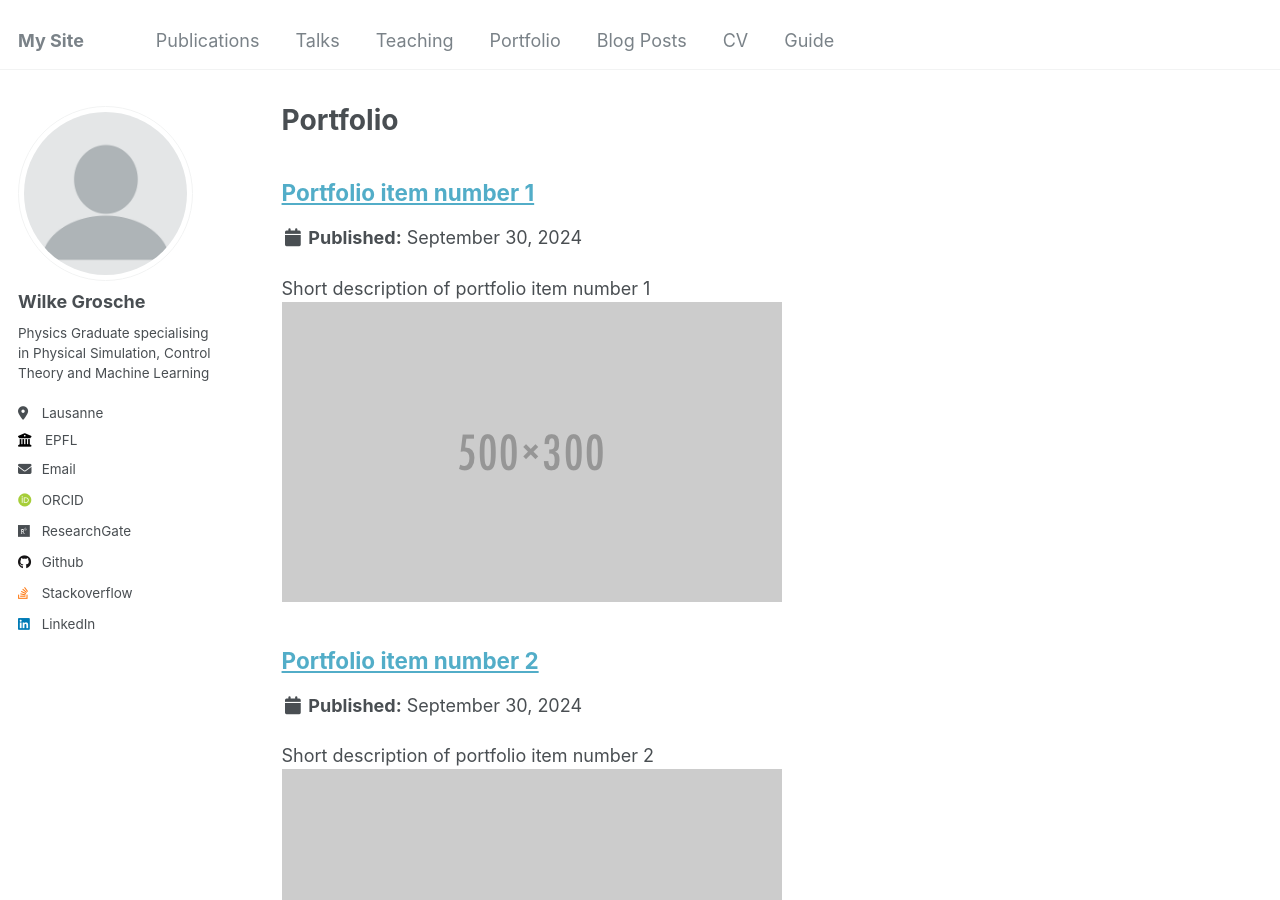
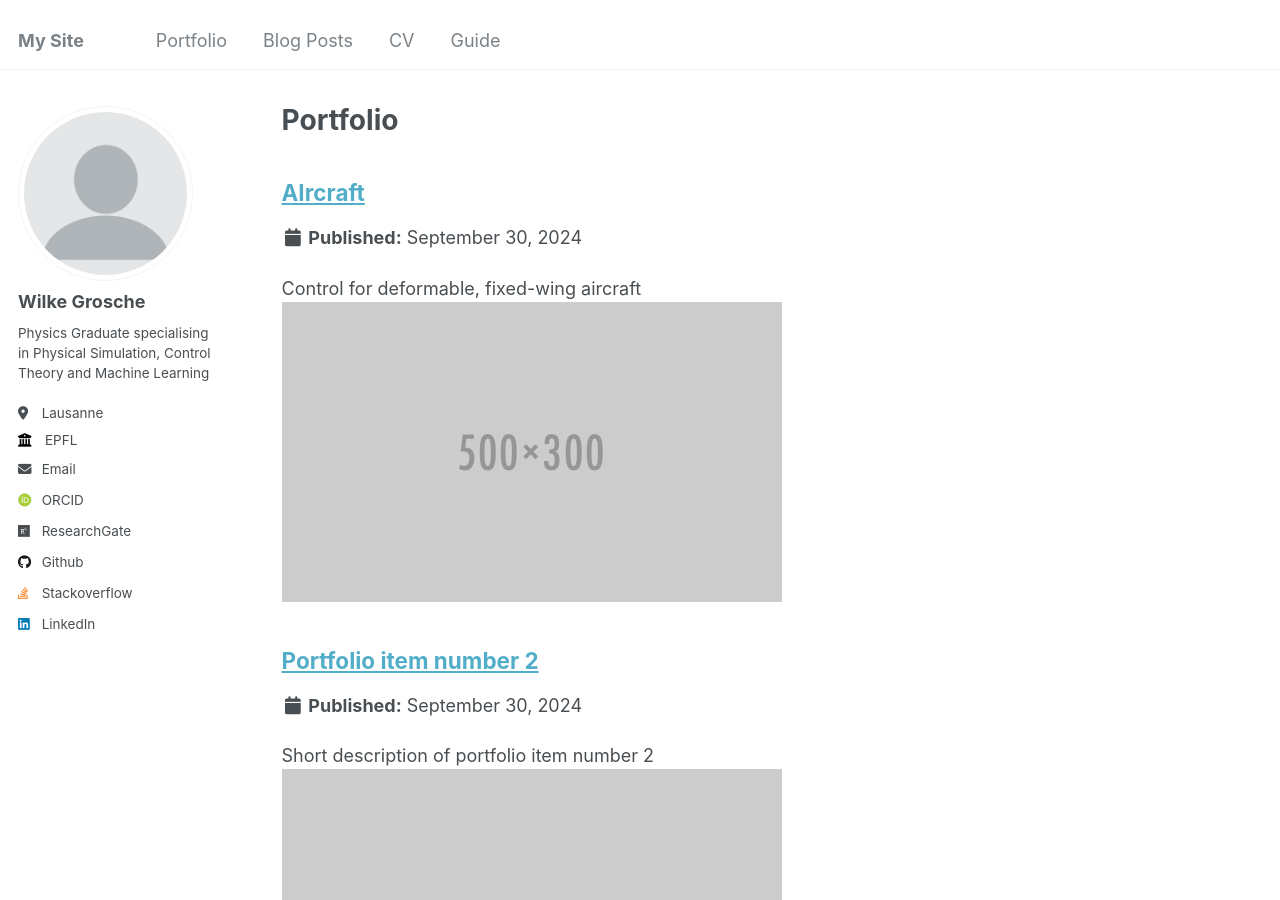
Before and after one commit to wgrosche/wgrosche.github.io, a Jekyll site: the page built from _pages/portfolio.html, in a window 1280 px wide and 900 px high. Built offline with Jekyll 4.4.1, drawn with Linux system fonts in a browser that asks for light colours; some web fonts are replaced.

Commit message:
portfolio test

```diff
--- a/_data/navigation.yml
+++ b/_data/navigation.yml
@@ -5,15 +5,6 @@
 # prevent it from being included in the site.
 
 main:
-  - title: "Publications"
-    url: /publications/
-
-  - title: "Talks"
-    url: /talks/
-
-  - title: "Teaching"
-    url: /teaching/
-
   - title: "Portfolio"
     url: /portfolio/
 
--- a/_portfolio/portfolio-1.md
+++ /dev/null
@@ -1,7 +0,0 @@
----
-title: "Portfolio item number 1"
-excerpt: "Short description of portfolio item number 1<br/><img src='/images/500x300.png'>"
-collection: portfolio
----
-
-This is an item in your portfolio. It can be have images or nice text. If you name the file .md, it will be parsed as markdown. If you name the file .html, it will be parsed as HTML.
```
Also changed, not shown: _portfolio/AIrcraft.md (added, +7 -0 lines).
